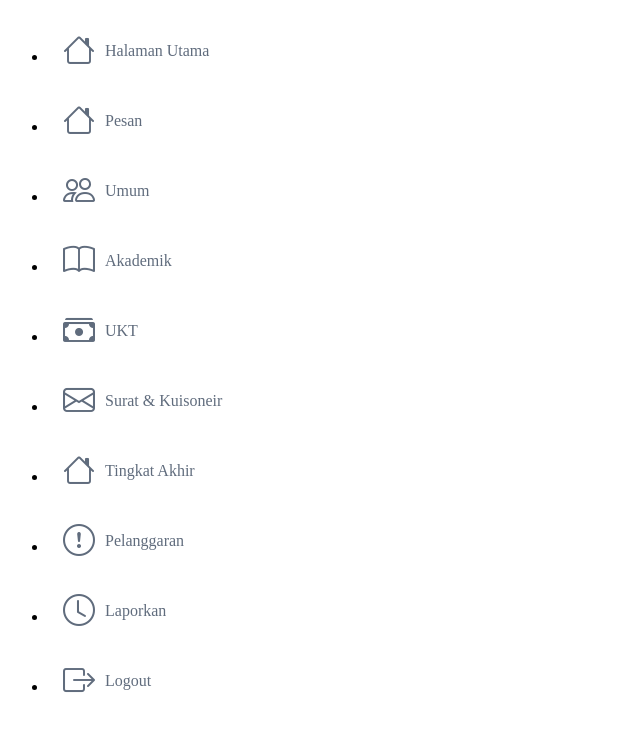
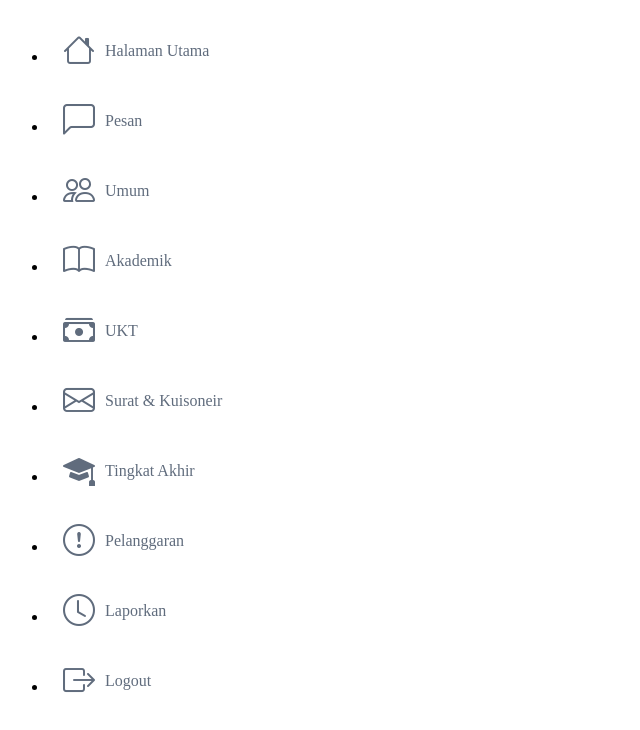
Before and after one commit to Ruphasa/PjBL_TATIB, a PHP site: page /layouts/sidebar.php in a window 1280 px wide. Shown: the top 730 px of the page, without its empty margins (0-640 px from the left). Run offline with PHP 8.4, Linux system fonts and the light colour scheme.

Commit message:
edit sidebar icon

```diff
--- a/layouts/sidebar.php
+++ b/layouts/sidebar.php
@@ -35,7 +35,7 @@
                 </li>
                 <li class="nav-item">
                     <a href="" class="nav-link">
-                        <i class="bi bi-house nav-icon" style="font-size: 2rem; color:606C7D;"></i>
+                        <i class="bi bi-chat-left nav-icon" style="font-size: 2rem; color:606C7D;"></i>
                         <p>Pesan</p>
                     </a>
                 </li>
@@ -66,7 +66,7 @@
                 </li>
                 <li class="nav-item">
                     <a href="" class="nav-link">
-                        <i class="bi bi-house nav-icon" style="font-size: 2rem; color:606C7D;"></i>
+                    <i class="bi bi-mortarboard-fill" style="font-size: 2rem; color:606C7D"></i>
                         <p>Tingkat Akhir</p>
                     </a>
                 </li>
```
